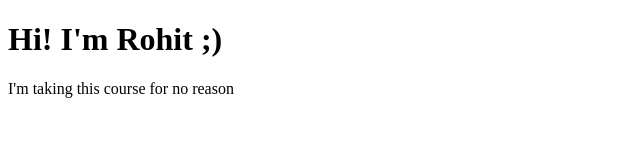
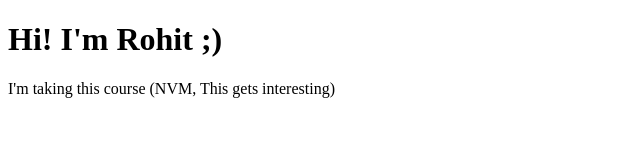
Before and after one commit to RohitSattu/FrontEnd-Development, a plain HTML site: page w_1/index.html in a window 1280 px wide. Shown: the whole page, without its empty margins (0-640 px from the left). Drawn offline with Linux system fonts and the light colour scheme.

Commit message:
Update index.html

```diff
--- a/w_1/index.html
+++ b/w_1/index.html
@@ -9,6 +9,6 @@
  </head>
  <body>
    <h1>Hi! I'm Rohit ;)</h1>
-   <p>I'm taking this course for no reason</p>
+   <p>I'm taking this course (NVM, This gets interesting)</p>
  </body>
 </html>
```
